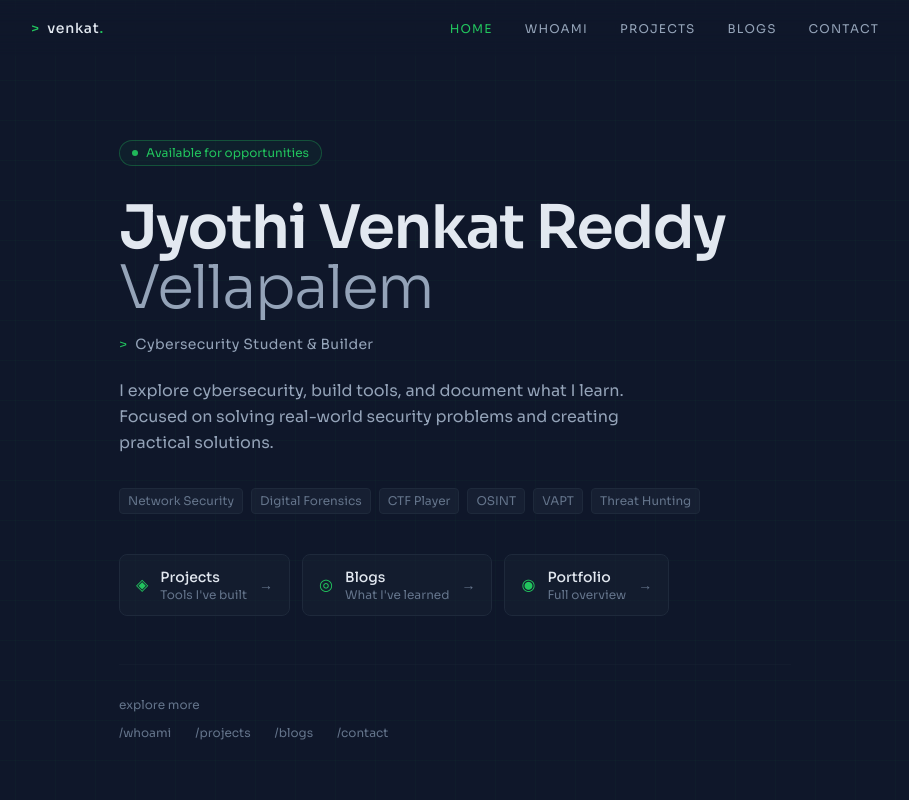
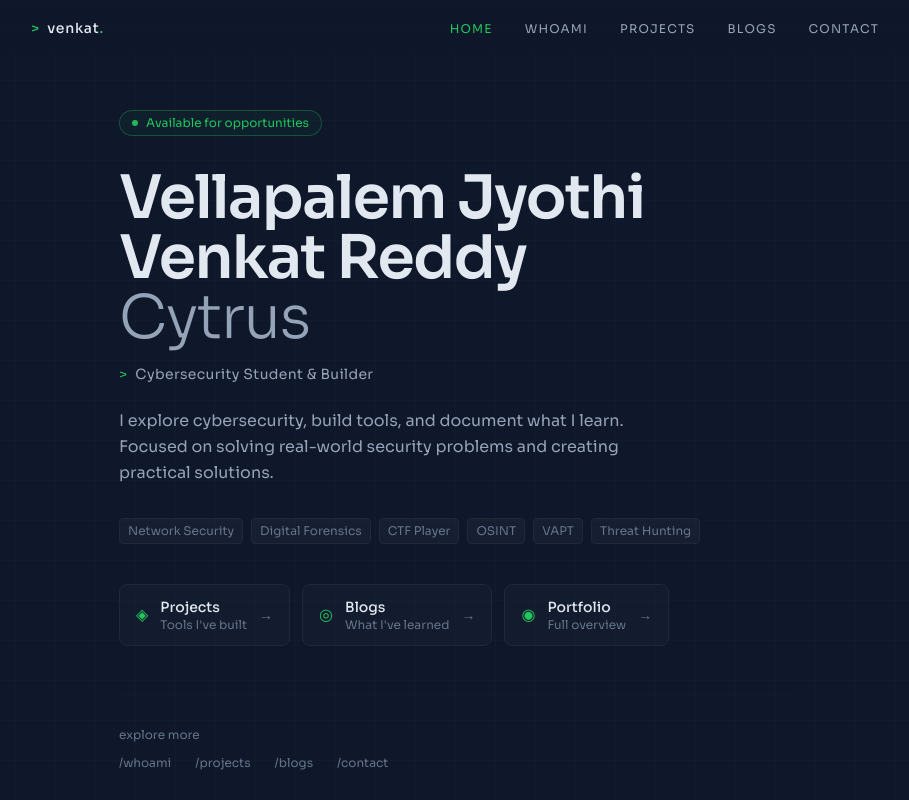
Before and after one commit to venkatvellapalem/portfolio, a Next.js app: page / in a window 1280 px wide. Shown: the top 800 px of the page, without its empty margins (185-1094 px from the left). Built offline with nearby package versions, Linux system fonts and the light colour scheme.

Commit message:
Updated Homepage

```diff
--- a/app/page.tsx
+++ b/app/page.tsx
@@ -50,8 +50,8 @@ export default function HomePage() {
 
         {/* Name */}
         <h1 className="animate-slide-up opacity-0 delay-100 font-sans text-4xl md:text-5xl lg:text-6xl font-semibold text-text leading-tight mb-4 tracking-tight">
-          Jyothi Venkat Reddy<br />
-          <span className="text-text-muted font-light">Vellapalem</span>
+          Vellapalem Jyothi Venkat Reddy<br />
+          <span className="text-text-muted font-light">Cytrus</span>
         </h1>
 
         {/* Role */}
```
